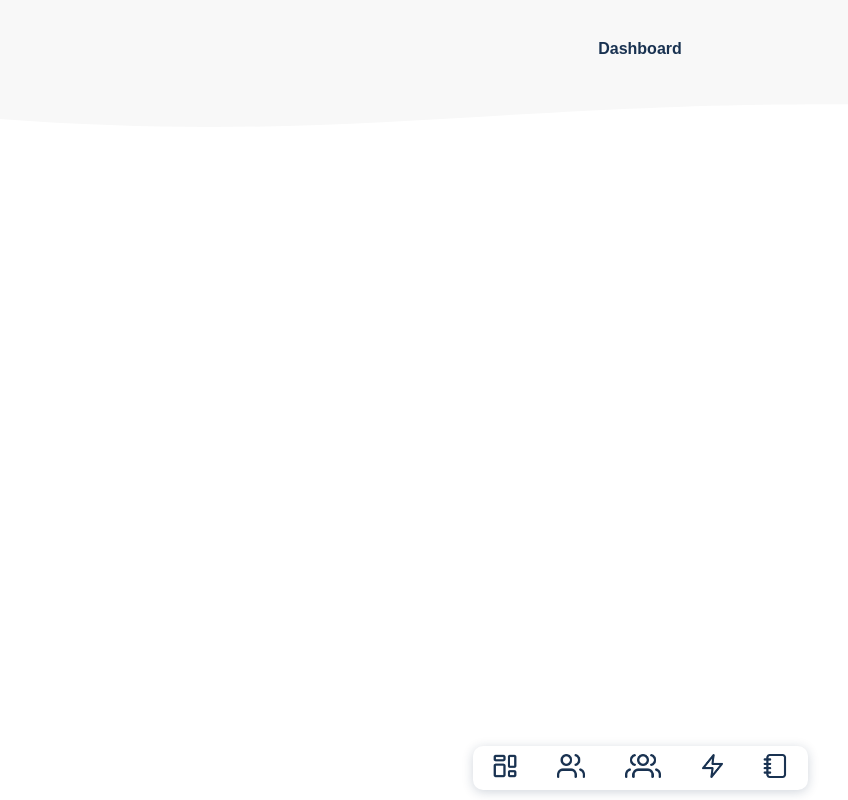
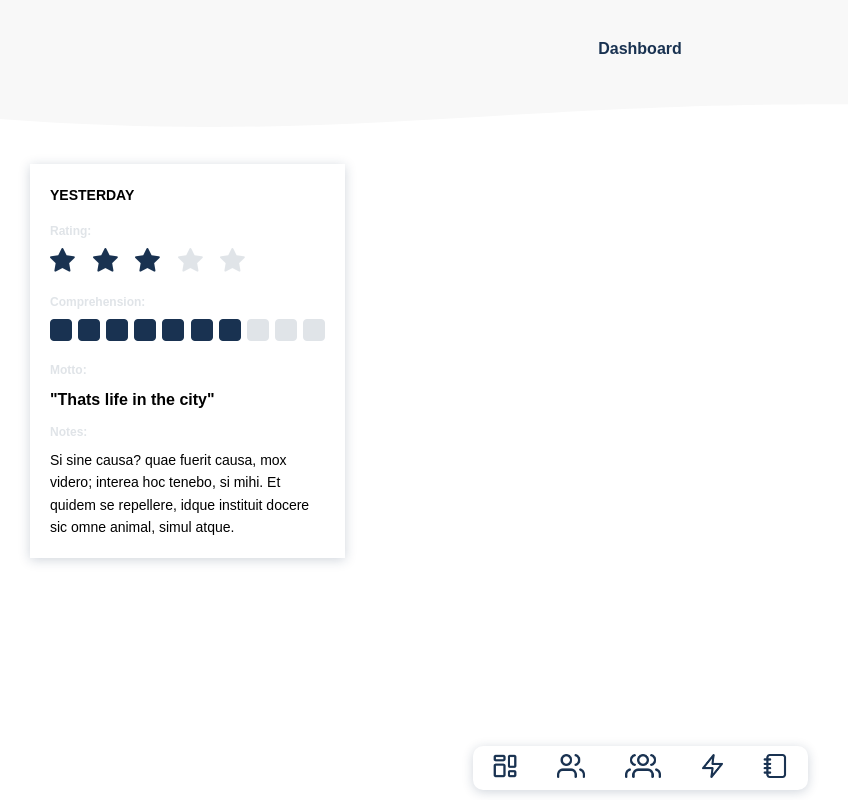
Before and after one commit to Domischwarz-exercises/group_app, a website: page index.html in a window 1280 px wide. Shown: the whole page, without its empty margins (0-848 px from the left). Drawn offline with Linux system fonts and the light colour scheme.

Commit message:
Copied card in dashboard

```diff
--- a/index.html
+++ b/index.html
@@ -20,6 +20,43 @@
 				</svg>
 			</header>
 
+			<div class="journal">
+				<div class="card">
+					<h3 class="card__date card-grid">YESTERDAY</h3>
+					<h4 class="card__startitle card-grid card-title">Rating:</h4>
+					<div class="card__starcontainer">
+					  <img class="card__star--imgblue" src="img/starBlue.png" alt="Black star" />
+					  <img class="card__star--imgblue" src="img/starBlue.png" alt="Black star" />
+
+					  <img class="card__star--imgblue" src="img/starBlue.png" alt="Black star" />
+					  <img class="card__star--imggrey" src="img/starGrey.png" alt="Grey star" />
+					  <img class="card__star--imggrey" src="img/starGrey.png" alt="Grey star" />
+					</div>
+
+					<h4 class="card__rectangletitle card-grid card-title">Comprehension:</h4>
+					<div class="card__rectanglecontainer card-grid ">
+					  <img class="card__rectangle--imgblue" src="img/rectangleBlue.png" alt="" />
+					  <img class="card__rectangle--imgblue" src="img/rectangleBlue.png" alt="" />
+					  <img class="card__rectangle--imgblue" src="img/rectangleBlue.png" alt="" />
+					  <img class="card__rectangle--imgblue" src="img/rectangleBlue.png" alt="" />
+					  <img class="card__rectangle--imgblue" src="img/rectangleBlue.png" alt="" />
+					  <img class="card__rectangle--imgblue" src="img/rectangleBlue.png" alt="" />
+					  <img class="card__rectangle--imgblue" src="img/rectangleBlue.png" alt="" />
+					  <img class="card__rectangle--imggrey" src="img/rectangleGrey.png" alt="" />
+					  <img class="card__rectangle--imggrey" src="img/rectangleGrey.png" alt="" />
+					  <img class="card__rectangle--imggrey" src="img/rectangleGrey.png" alt="" />
+					</div>
+					<h4 class="card__mottotitle card-grid card-title">Motto:</h4>
+					<h3 class="card__motto card-grid ">"Thats life in the city"</h3>
+					<h4 class="card__notetitle card-grid card-title">Notes:</h4>
+					<p class="card__note card-grid ">
+					  Si sine causa? quae fuerit causa, mox videro; interea hoc tenebo, si
+					  mihi. Et quidem se repellere, idque instituit docere sic omne animal,
+					  simul atque.
+					</p>
+				  </div>
+			</div>
+
 			<!--Footer Navigation-->
 			<footer class="nav">
 				<div class="nav-bar">
```
